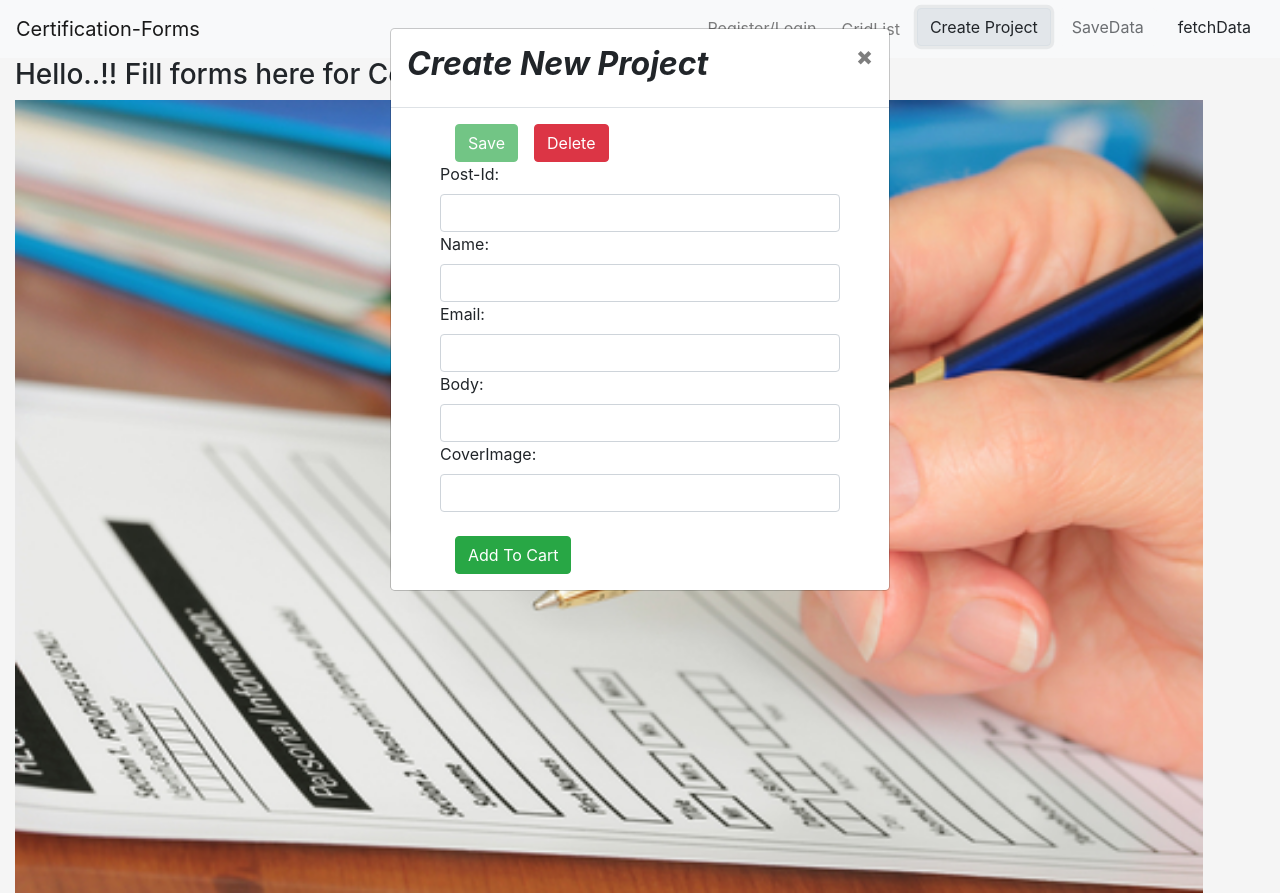
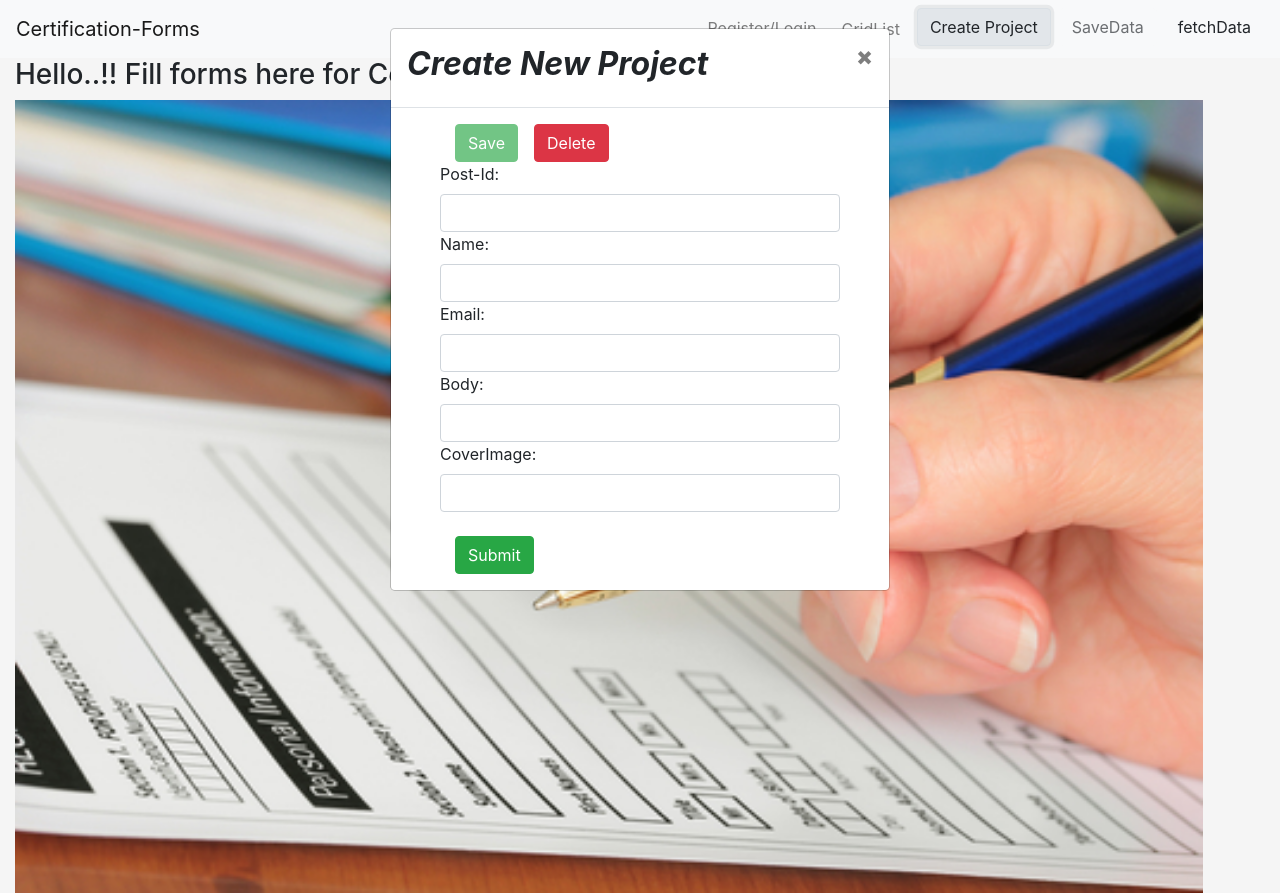
Before and after one commit to PratibhaJain1999/Angular-Certification-forms, an Angular app: page / in a window 1280 px wide. Both pictures are taken after a click on the button "Create Project". Built offline with nearby package versions, Linux system fonts and the light colour scheme.

Commit message:
modified

```diff
--- a/src/app/header/header.component.html
+++ b/src/app/header/header.component.html
@@ -102,7 +102,7 @@
 
                             </div>
                             <br>
-                    <button type="button" class="btn btn-success" >Add To Cart</button>
+                    <button type="button" class="btn btn-success" >Submit</button>
     </form>
 
                 </div>
```
Also changed, not shown: Demo/registeredlogin form database.png (added).
